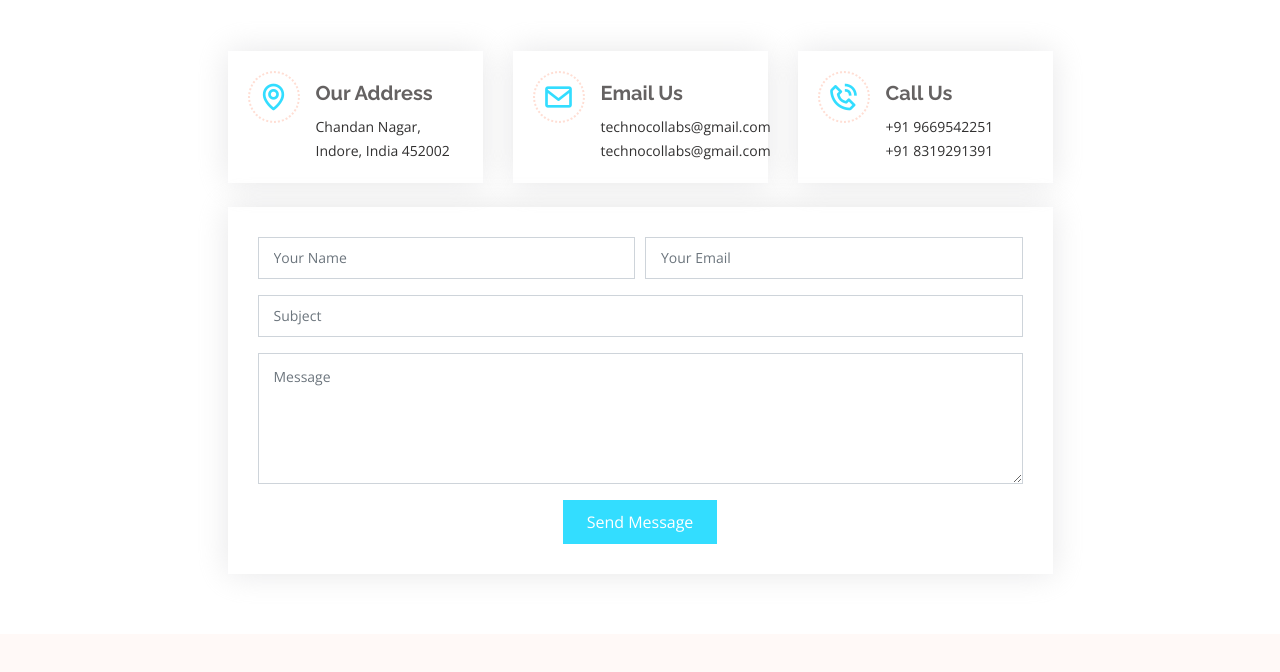
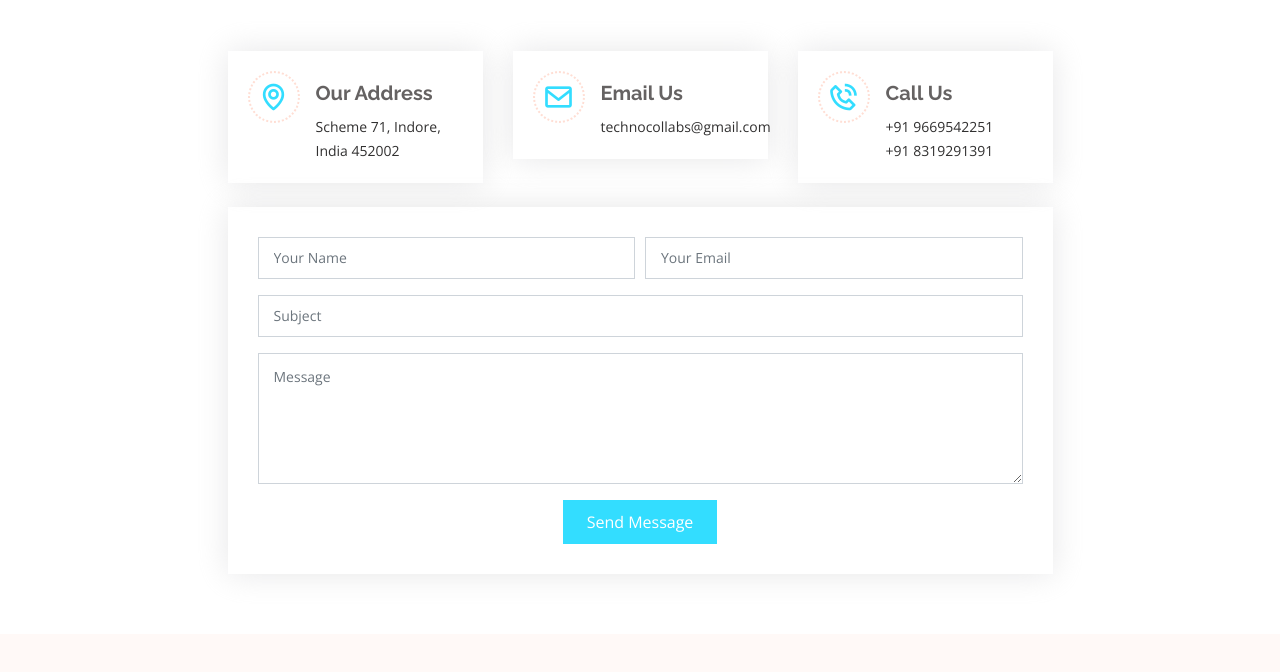
Before and after one commit to PrachiPatel9598/technocolabs, a plain HTML site: page index.html in a window 1280 px wide. Shown: the part 5024-5696 px from the top of the page. Drawn offline with nearby package versions, Linux system fonts and the light colour scheme; a script that the page names is missing.

Commit message:
Update index.html

```diff
--- a/index.html
+++ b/index.html
@@ -782,7 +782,7 @@
             <div class="info-box">
               <i class="bx bx-map"></i>
               <h3>Our Address</h3>
-              <p>Chandan Nagar, Indore, India 452002</p>
+              <p>Scheme 71, Indore, India 452002</p>
             </div>
           </div>
 
@@ -790,7 +790,7 @@
             <div class="info-box">
               <i class="bx bx-envelope"></i>
               <h3>Email Us</h3>
-              <p>technocollabs@gmail.com<br>technocollabs@gmail.com</p>
+              <p>technocollabs@gmail.com<br></p>
             </div>
           </div>
           <div class="col-xl-3 col-lg-4 mt-4" data-aos="fade-up" data-aos-delay="200">
```
